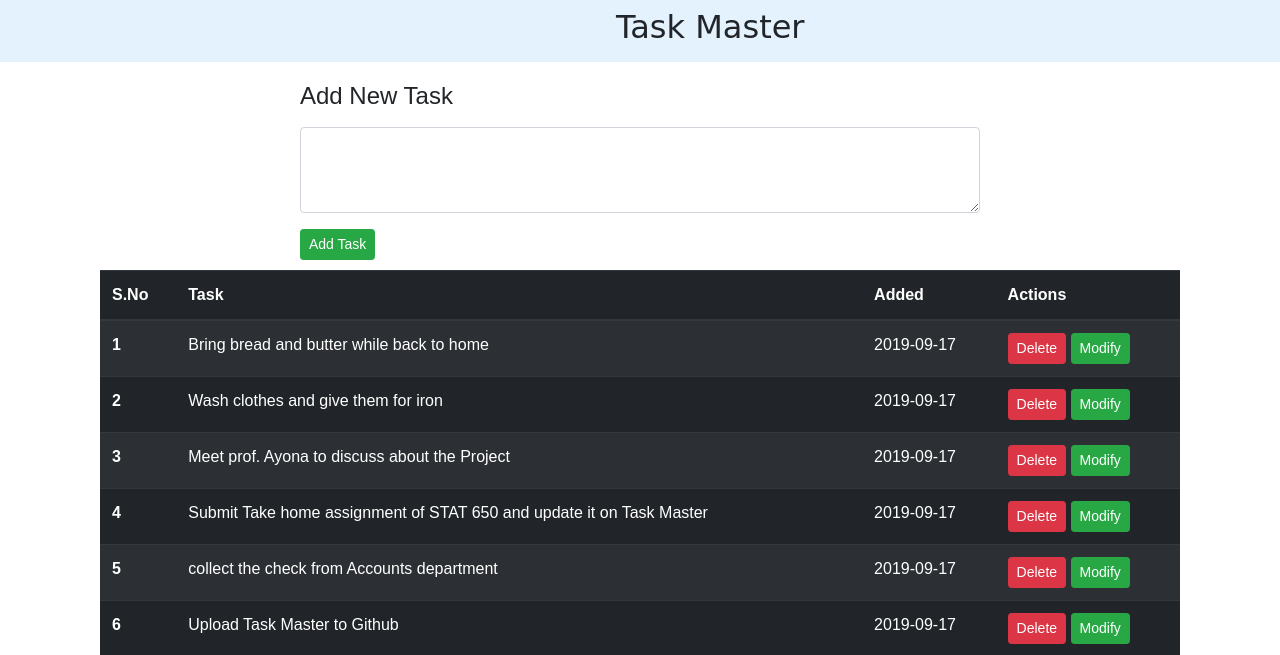
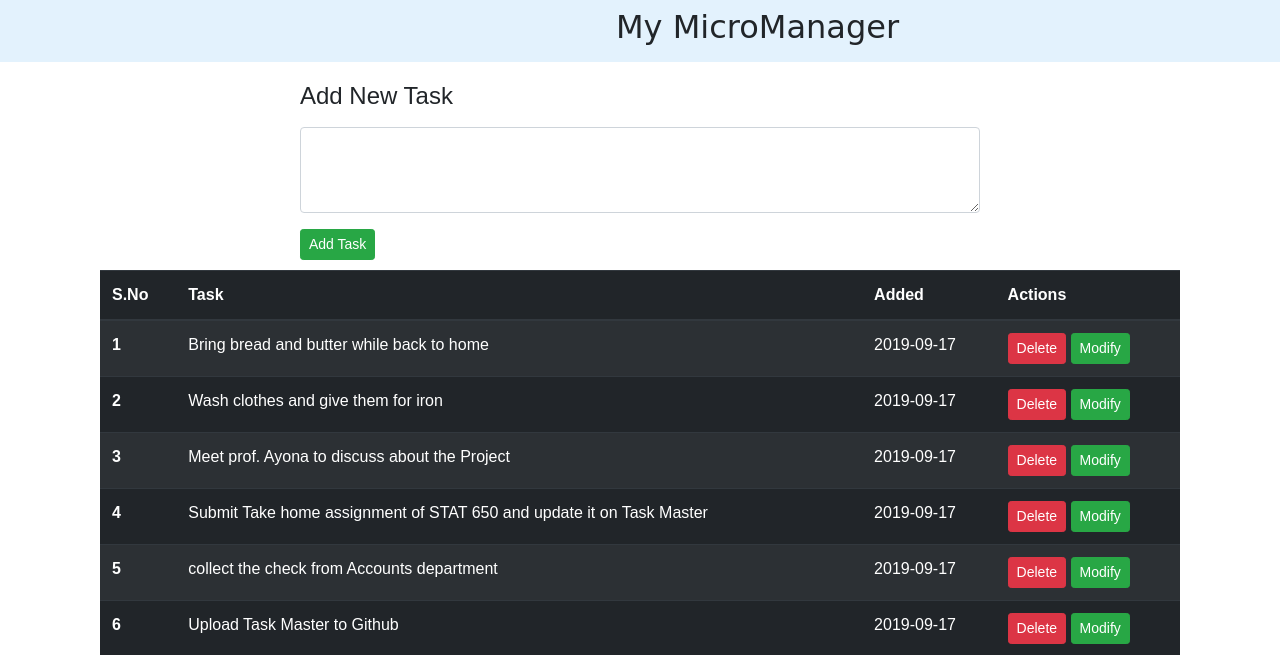
Before and after one commit to AndrewHuagit/My-Micromanager, a Flask app: page / in a window 1280 px wide. Shown: the top 655 px of the page. Run offline with Flask 2, Linux system fonts and the light colour scheme; data comes from the database, SQL or seed files in the repository; some libraries are stand-ins or nearby versions.

Commit message:
Fixed typos

```diff
--- a/templates/base.html
+++ b/templates/base.html
@@ -6,7 +6,7 @@
     <link rel="stylesheet" href="https://maxcdn.bootstrapcdn.com/bootstrap/4.0.0/css/bootstrap.min.css" integrity="sha384-Gn5384xqQ1aoWXA+058RXPxPg6fy4IWvTNh0E263XmFcJlSAwiGgFAW/dAiS6JXm" crossorigin="anonymous">
     <link rel="stylesheet" href="{{ url_for('static', filename = 'css/main.css') }}">
     <nav class="navbar navbar-light" style="background-color: #e3f2fd;">
-        <h2 style = 'text-align:center; margin-left: 600px; font-family: "Comic Sans MS", "Comic Sans", cursive'>Task Master</h2></a>
+        <h2 style = 'text-align:center; margin-left: 600px; font-family: "Comic Sans MS", "Comic Sans", cursive'>My MicroManager</h2></a>
     </nav>
     {% block head %}{% endblock %}
   </head>
```
